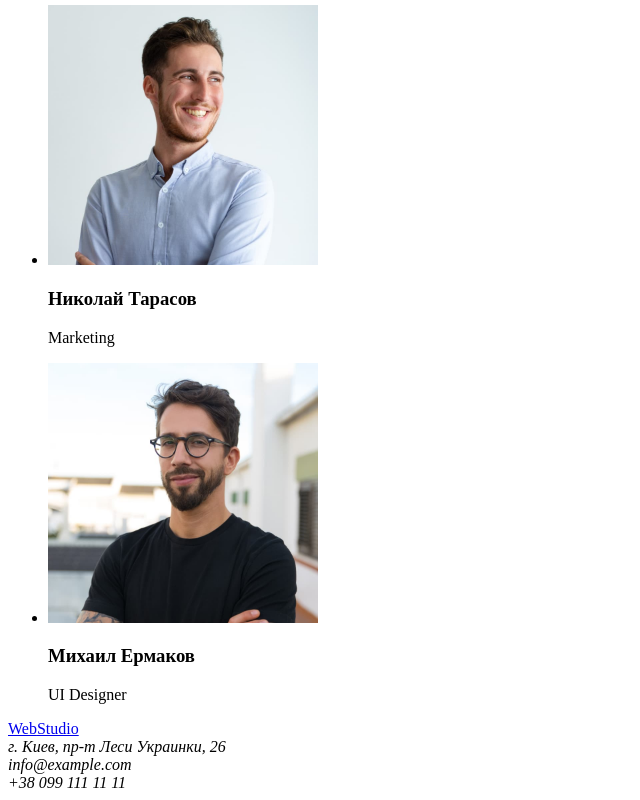
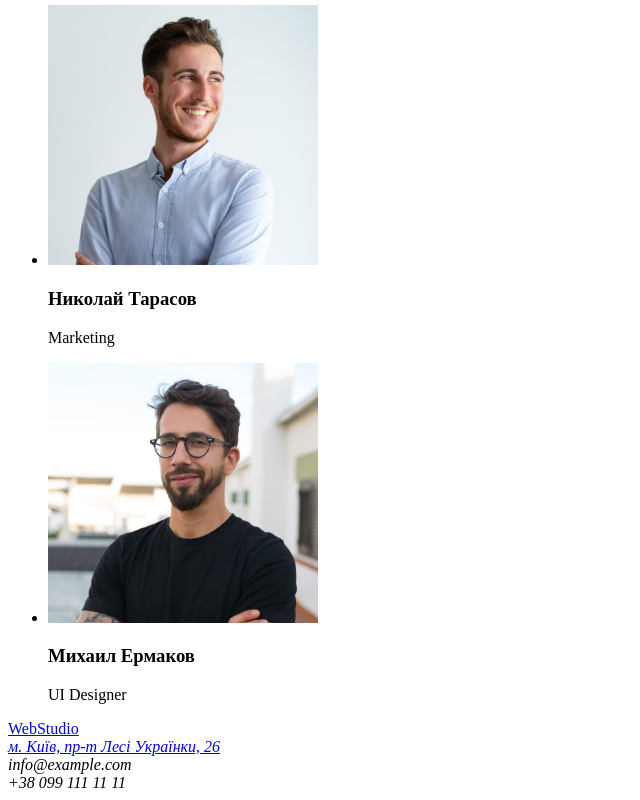
Before and after one commit to Oleksandr1914/goit-markup-hw-01, a plain HTML site: page index.html in a window 1280 px wide. Shown: the part 2331-3131 px from the top of the page, without its empty margins (0-640 px from the left). Drawn offline with Linux system fonts and the light colour scheme.

Commit message:
Update index.html

```diff
--- a/index.html
+++ b/index.html
@@ -124,7 +124,12 @@
     <footer>
       <a href="#">Web<span>Studio</span></a>
       <address>
-        г. Киев, пр-т Леси Украинки, 26 <br />
+        <a
+          href="https://www.google.com/maps/d/viewer?mid=10uSM3H-mIU3GznYo2szRIEphczw&hl=en_US&ll=50.42732700000001%2C30.538092&z=17"
+          target="_blank"
+          rel="noopener noreferrer"
+          >м. Київ, пр-т Лесі Українки, 26</a
+        ><br />
         info@example.com <br />
         +38 099 111 11 11
       </address>
```
